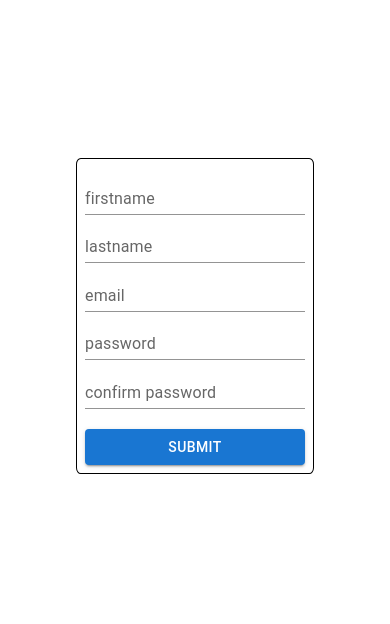
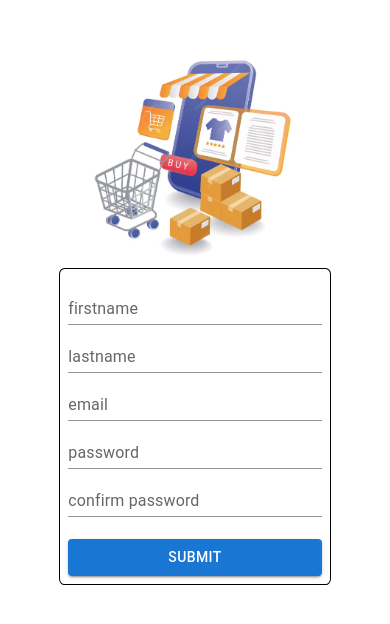
Before and after one commit to VUPPUKULADEEP/Campus-Food-Market-Place, a React app in the folder frontend/: page /signup in a window 390 px wide. Shown: the part 106-730 px from the top of the page. Built offline with nearby package versions, Linux system fonts and the light colour scheme; the HTML template or start-up script is replaced by a standard one.

Commit message:
add new images and responsiveness to the screens

```diff
--- a/frontend/pages/Signup.jsx
+++ b/frontend/pages/Signup.jsx
@@ -10,6 +10,7 @@ const Signup = () => {
 
   return (
     <div className='wrapper'>
+       <img src='../src/assets/signup.png' alt='not found'/>
       <form className='form' onSubmit={handleSubmit((data) => { console.log(data) })}>
         <TextField id="outlined-basic" label="firstname" variant="standard" type="text" {...register('firstname', { required: 'first name is required' })} />
         {errors.firstname && <p class='error'>{errors.firstname.message}</p>}
--- a/frontend/pages/signup.css
+++ b/frontend/pages/signup.css
@@ -2,6 +2,7 @@
 
 .wrapper{
     min-height: 100vh;
+    width: 100%;
     display:flex;
     justify-content: center;
     align-items: center;
@@ -13,7 +14,7 @@
 .form{
     display: flex;
     height: fit-content;
-    aspect-ratio: 10;
+    min-width: 20%;
     flex-direction: column;
     border-radius: 2%;
     gap: 2%;
@@ -27,3 +28,27 @@
         color:red;
     }
 }
+
+@media screen and (max-width: 768px) {
+  .wrapper{
+    flex-direction: column;
+  }
+  img{
+    height: 75%;
+    width: 75%;
+  }
+  .form{
+    min-width: 65%;
+    justify-content: center;
+  }
+}
+
+@media screen and (width: 1024px) {
+  img{
+    height: 80%;
+    width: 60%;
+  }
+  .form{
+    min-width: 25%;
+  }
+}
```
Also changed, not shown: frontend/src/assets/signup.png (added).
